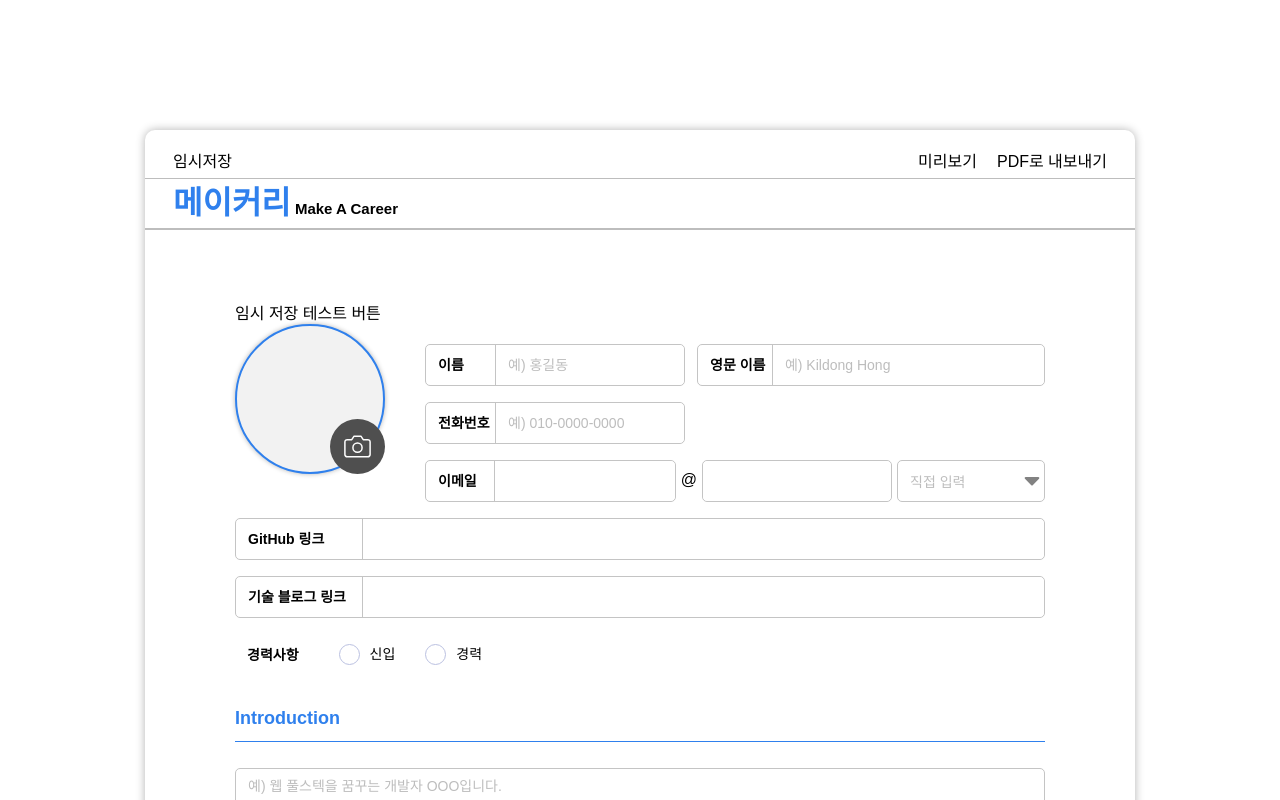
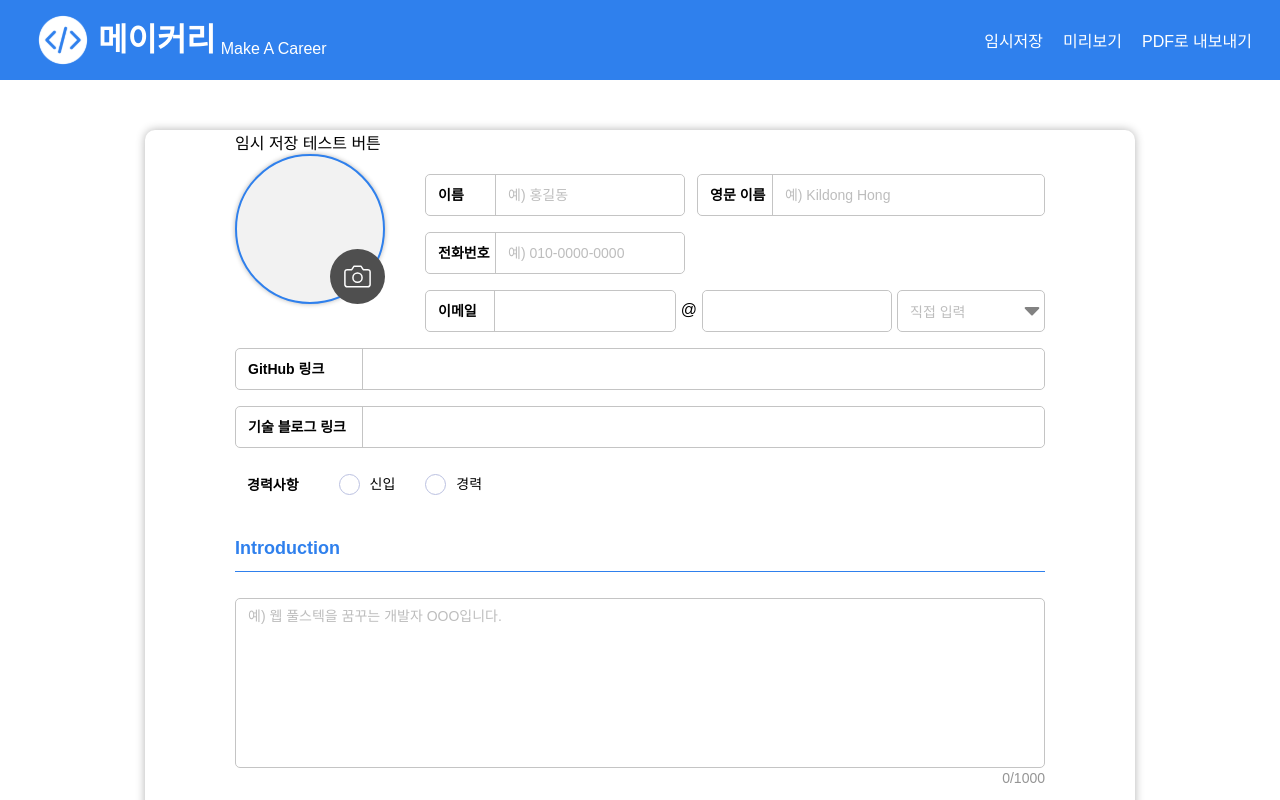
Before and after one commit to weniv/MAKE-RE, a React (Create React App) app: page / in a window 1280 px wide. Shown: the top 800 px of the page. Built offline with nearby package versions, Linux system fonts and the light colour scheme.

Commit message:
Style: fixed 헤더 스타일 추가

```diff
--- a/src/app/App.jsx
+++ b/src/app/App.jsx
@@ -24,23 +24,25 @@
     localStorage.setItem('data', JSON.stringify(resumeData))
   }
 
-  // console.log(resumeData)
-
-  return (
-    <div className={`${App} ${styles.pageWrap}`}>
-      {isWrite ? (
+  return isWrite ? (
     <>
       <header className={styles.headerWrap}>
-            <h1>
+        <h1 className={`${styles.logoWrap} ${styles.title}`}>
+          <img src="/images/logo.svg" alt="" />
           메이커리
           <span> Make A Career</span>
         </h1>
+        <nav className={styles.headerNav}>
+          <ul>
+            <li>
               <button
                 className={`${styles.header} ${styles.saveBtn}`}
                 onClick={dataUpdateHandler}
               >
                 임시저장
               </button>
+            </li>
+            <li>
               <button
                 className={styles.prevBtn}
                 onClick={() => {
@@ -49,14 +51,28 @@
               >
                 미리보기
               </button>
+            </li>
+            <li>
               <button className={styles.exportBtn}>PDF로 내보내기</button>
-            <div className={styles.line}></div>
+            </li>
+          </ul>
+        </nav>
       </header>
+      <div className={`${App} ${styles.pageWrap}`}>
         <Write setResumeData={setResumeData} resumeData={resumeData} />
+      </div>
     </>
   ) : (
     <>
       <header className={styles.headerWrap}>
+        <h1 className={`${styles.logoWrap} ${styles.title}`}>
+          <img src="/images/logo.svg" alt="" />
+          메이커리
+          <span> Make A Career</span>
+        </h1>
+        <nav className={styles.headerNav}>
+          <ul>
+            <li>
               <button
                 className={styles.prevBtn}
                 onClick={() => {
@@ -65,13 +81,17 @@
               >
                 돌아가기
               </button>
+            </li>
+            <li>
               <button className={styles.exportBtn}>PDF로 내보내기</button>
-            <div className={styles.line}></div>
+            </li>
+          </ul>
+        </nav>
       </header>
+      <div className={styles.prevWrap}>
         <Preview resumeData={resumeData} />
+      </div>
     </>
-      )}
-    </div>
   )
 }
 
--- a/src/app/style.module.css
+++ b/src/app/style.module.css
@@ -7,51 +7,56 @@
 }
 
 .headerWrap {
+  display: flex;
+  justify-content: space-between;
+  align-items: center;
+  background-color: var(--main-color);
   box-sizing: border-box;
-  width: 990px;
-  height: 100px;
-  border-bottom: 2px solid var(--placeholder-color);
-  margin: 0 auto;
-  margin-bottom: 70px;
+  width: 100%;
+  min-width: 1030px;
+  height: 80px;
   padding: 18px 28px;
-  position: relative;
+  position: fixed;
+  top: 0;
+  left: 0;
+  z-index: 100;
 }
 
-.headerWrap h1 {
-  position: absolute;
-  bottom: 0;
-  font-weight: 900;
-  font-size: 32px;
-  line-height: 38px;
-  color: var(--main-color);
+.logoWrap {
+  display: flex;
+  align-items: center;
+  cursor: pointer;
 }
 
-.headerWrap h1 span {
-  color: var(--text-color);
-  font-size: 15px;
+.logoWrap img {
+  width: 50px;
+  height: 50px;
+  margin: 0 10px;
 }
 
-.headerBtn {
-  font-weight: 400;
-  font-size: 14px;
-  color: #000000;
+.title {
+  color: var(--background-color);
+  font-size: 32px;
+  font-weight: 700;
 }
 
-.prevBtn {
-  position: absolute;
-  right: 158px;
+.title span {
+  font-size: 16px;
+  font-weight: normal;
+  margin-left: 5px;
+  align-self: flex-end;
+  padding-bottom: 8px;
 }
 
-.exportBtn {
-  position: absolute;
-  right: 28px;
+.headerNav ul {
+  display: flex;
 }
 
-.line {
-  width: 100%;
-  height: 1px;
-  background-color: var(--placeholder-color);
-  position: absolute;
-  bottom: 49px;
-  left: 0;
+.headerNav button {
+  color: var(--background-color);
+  margin-left: 20px;
 }
+
+.prevWrap {
+  margin: 100px 0;
+}
--- a/src/pages/Preview.jsx
+++ b/src/pages/Preview.jsx
@@ -15,7 +15,6 @@
       <Profile />
       <Intro />
       <Skills />
-
       <Career data={data.career} />
       <Experience experience={data.experience} />
       <Certificate certificate={data.certificate} />
```
Also changed, not shown: public/images/logo.svg (added). Lines whose indentation alone changed are shown as unchanged.
